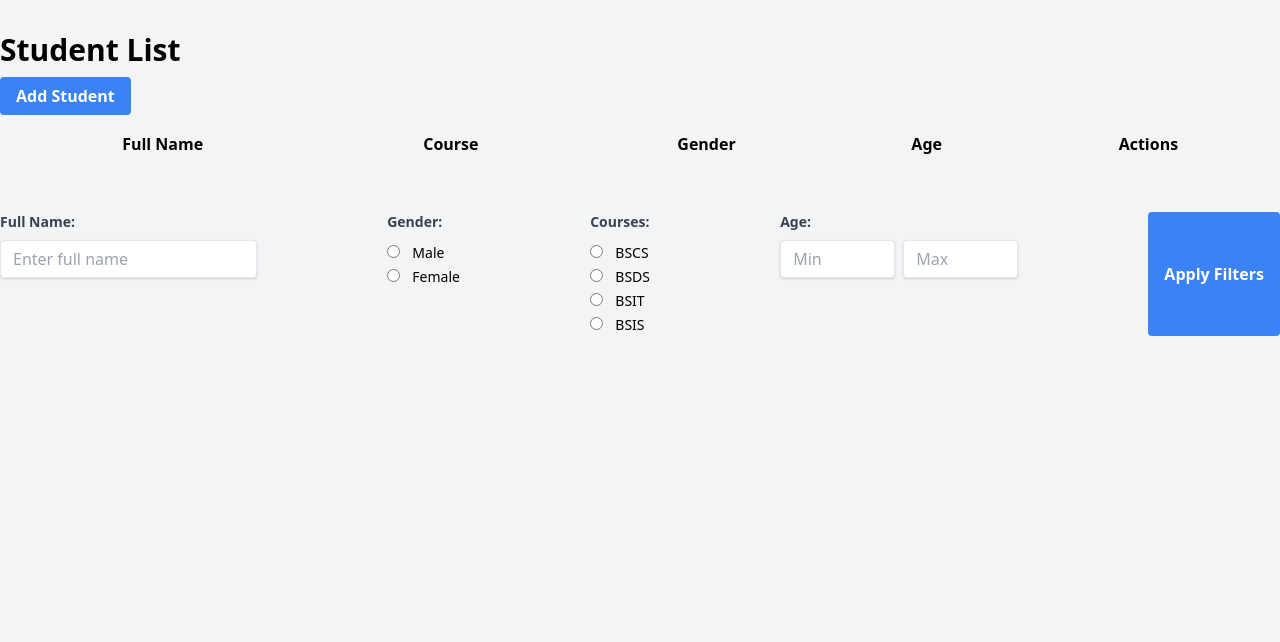
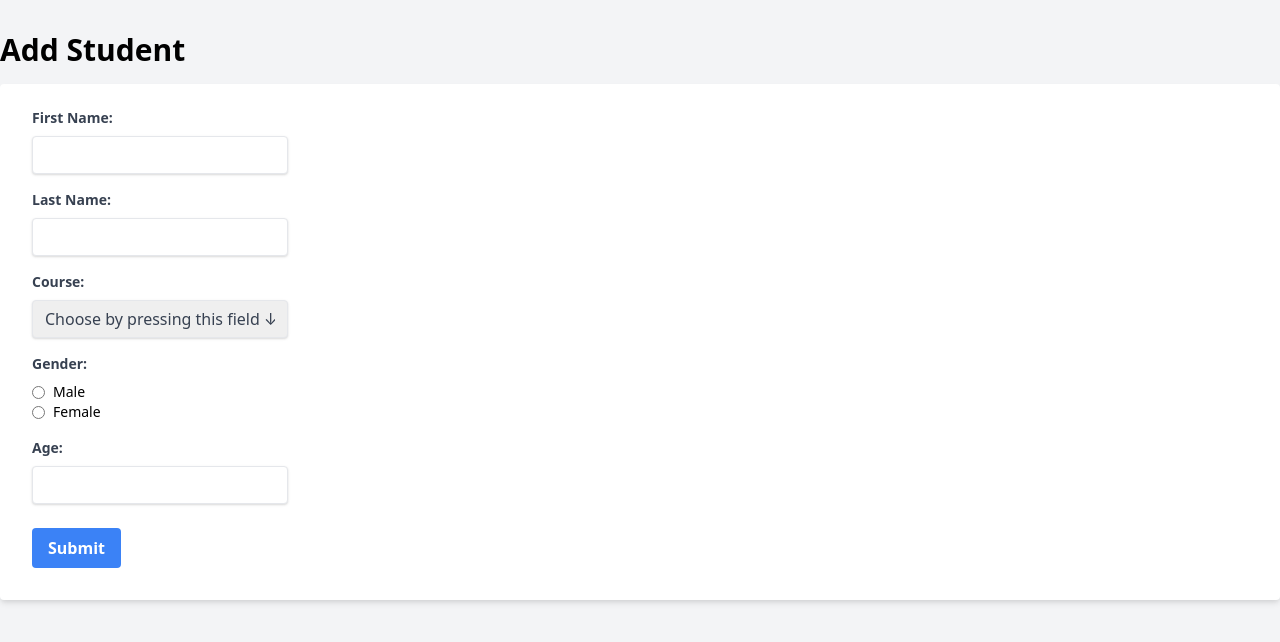
Before and after one commit to fjfdobli/EDP-FINALPROJECT, a Django app: page /add/ in a window 1280 px wide. Shown: the top 642 px of the page. Run offline with Django 5.2, Linux system fonts and the light colour scheme; lists and menus that the app fills with data are empty.

Commit message:
Update add.html edit the form

```diff
--- a/Students/templates/students/add.html
+++ b/Students/templates/students/add.html
@@ -2,241 +2,59 @@
 <!DOCTYPE html>
 <html lang="en">
 <head>
-    <meta charset="UTF-8" />
-    <meta name="viewport" content="width=device-width, initial-scale=1.0" />
-    <title>Student List</title>
-    <link
-      href="https://cdn.jsdelivr.net/npm/tailwindcss@2.2.19/dist/tailwind.min.css"
-      rel="stylesheet"
-    />
+    <meta charset="UTF-8">
+    <meta name="viewport" content="width=device-width, initial-scale=1.0">
+    <title>Add Student</title>
+    <link href="https://cdn.jsdelivr.net/npm/tailwindcss@2.2.19/dist/tailwind.min.css" rel="stylesheet">
 </head>
 <body class="bg-gray-100">
     <div class="container mx-auto py-8">
-      <h1 class="text-3xl font-bold mb-4">Student List</h1>
+        <h1 class="text-3xl font-bold mb-4">Add Student</h1>
+
+        <form method="post" class="bg-white shadow-md rounded px-8 pt-6 pb-8 mb-4">
+            {% csrf_token %}
+            <input type="hidden" name="student_id" value="{{ student.id }}">
             <div class="mb-4">
-        <a
-          href="{% url 'addStudent' %}"
-          class="bg-blue-500 hover:bg-blue-700 text-white font-bold py-2 px-4 rounded"
-          >Add Student</a
-        >
+                <label for="first_name" class="block text-gray-700 text-sm font-bold mb-2">First Name:</label>
+                <input id="first_name" name="firstName" type="text" class="shadow appearance-none border rounded w-64 py-2 px-3 text-gray-700 leading-tight focus:outline-none focus:shadow-outline" value="{{ student.firstName }}">
             </div>
-
-      <table class="table-auto w-full mb-4">
-        <thead>
-          <tr>
-            <th class="px-4 py-2">Full Name</th>
-            <th class="px-4 py-2">Course</th>
-            <th class="px-4 py-2">Gender</th>
-            <th class="px-4 py-2">Age</th>
-            <th class="px-4 py-2">Actions</th>
-          </tr>
-        </thead>
-        <tbody id="student-table-body">
-          {% for student in students %}
-          <tr>
-            <td class="border px-4 py-2 text-center">
-              {{ student.firstName }} {{ student.lastName }}
-            </td>
-            <td class="border px-4 py-2 text-center">
-              {{ student.get_course_display }}
-            </td>
-            <td class="border px-4 py-2 text-center">
-              {{ student.get_gender_display }}
-            </td>
-            <td class="border px-4 py-2 text-center">{{ student.age }}</td>
-            <td class="border px-4 py-2 text-center">
-              <a
-                href="{% url 'updateStudent' student.id %}"
-                class="text-blue-500 hover:text-blue-700 update-btn"
-                >Update</a
-              >
-              <a
-                href="#"
-                class="text-red-500 hover:text-red-700 ml-2 delete-link"
-                data-student-id="{{ student.id }}"
-                >Delete</a
-              >
-            </td>
-          </tr>
-          {% endfor %}
-        </tbody>
-      </table>
+            <div class="mb-4">
+                <label for="last_name" class="block text-gray-700 text-sm font-bold mb-2">Last Name:</label>
+                <input id="last_name" name="lastName" type="text" class="shadow appearance-none border rounded w-64 py-2 px-3 text-gray-700 leading-tight focus:outline-none focus:shadow-outline" value="{{ student.lastName }}">
             </div>
-
             <div class="mb-4">
-      <form id="filter-form" class="flex justify-between">
-        <div>
-          <label
-            for="name-filter"
-            class="block text-gray-700 text-sm font-bold mb-2"
-            >Full Name:</label
-          >
-          <input
-            id="name-filter"
-            name="name"
-            type="text"
-            class="shadow appearance-none border rounded py-2 px-3 text-gray-700 leading-tight focus:outline-none focus:shadow-outline"
-            placeholder="Enter full name"
-          />
+                <label for="course" class="block text-gray-700 text-sm font-bold mb-2">Course:</label>
+                <select id="course" name="course" class="shadow appearance-none border rounded w-64 py-2 px-3 text-gray-700 leading-tight focus:outline-none focus:shadow-outline">
+                    <option value="#">Choose by pressing this field ↓</option>
+                    <option value="BS-CS" {% if student.course == 'BS-CS' %} selected {% endif %}>BS-CS</option>
+                    <option value="BS-DS" {% if student.course == 'BS-DS' %} selected {% endif %}>BS-DS</option>
+                    <option value="BS-IT" {% if student.course == 'BS-IT' %} selected {% endif %}>BS-IT</option>
+                    <option value="BS-IS" {% if student.course == 'BS-IS' %} selected {% endif %}>BS-IS</option>
+                </select>
             </div>
-        <div>
-          <label class="block text-gray-700 text-sm font-bold mb-2"
-            >Gender:</label
-          >
-          <div>
-            <input
-              type="radio"
-              id="gender-male"
-              name="gender"
-              value="Male"
-              class="mr-2 leading-tight focus:outline-none focus:shadow-outline"
-            />
-            <label for="gender-male" class="text-sm">Male</label>
+            <div class="mb-4">
+                <label class="block text-gray-700 text-sm font-bold mb-2">Gender:</label>
+                <div class="flex items-center">
+                    <input type="radio" id="male" name="gender" value="Male" class="mr-2 leading-tight focus:outline-none focus:shadow-outline" {% if student.gender == 'Male' %} checked {% endif %}>
+                    <label for="male" class="text-sm">Male</label>
                 </div>
-          <div>
-            <input
-              type="radio"
-              id="gender-female"
-              name="gender"
-              value="Female"
-              class="mr-2 leading-tight focus:outline-none focus:shadow-outline"
-            />
-            <label for="gender-female" class="text-sm">Female</label>
+                <div class="flex items-center">
+                    <input type="radio" id="female" name="gender" value="Female" class="mr-2 leading-tight focus:outline-none focus:shadow-outline" {% if student.gender == 'Female' %} checked {% endif %}>
+                    <label for="female" class="text-sm">Female</label>
                 </div>
             </div>
-        <div>
-          <label class="block text-gray-700 text-sm font-bold mb-2"
-            >Courses:</label
-          >
-          <div>
-            <input
-              type="radio"
-              id="course-bs-cs"
-              name="course"
-              value="BS-CS"
-              class="mr-2 leading-tight focus:outline-none focus:shadow-outline"
-            />
-            <label for="course-bs-cs" class="text-sm">BSCS</label>
+            <div class="mb-6">
+                <label for="age" class="block text-gray-700 text-sm font-bold mb-2">Age:</label>
+                <input id="age" name="age" type="number" class="shadow appearance-none border rounded w-64 py-2 px-3 text-gray-700 leading-tight focus:outline-none focus:shadow-outline" min="1" max="100" value="{{ student.age }}" required>
             </div>
-          <div>
-            <input
-              type="radio"
-              id="course-bs-ds"
-              name="course"
-              value="BS-DS"
-              class="mr-2 leading-tight focus:outline-none focus:shadow-outline"
-            />
-            <label for="course-bs-ds" class="text-sm">BSDS</label>
+            <div class="flex items-center justify-between">
+                <button type="submit" class="bg-blue-500 hover:bg-blue-700 text-white font-bold py-2 px-4 rounded focus:outline-none focus:shadow-outline">
+                    Submit
+                </button>
             </div>
-          <div>
-            <input
-              type="radio"
-              id="course-bs-it"
-              name="course"
-              value="BS-IT"
-              class="mr-2 leading-tight focus:outline-none focus:shadow-outline"
-            />
-            <label for="course-bs-it" class="text-sm">BSIT</label>
+        </form>
+
+
     </div>
-          <div>
-            <input
-              type="radio"
-              id="course-bs-is"
-              name="course"
-              value="BS-IS"
-              class="mr-2 leading-tight focus:outline-none focus:shadow-outline"
-            />
-            <label for="course-bs-is" class="text-sm">BSIS</label>
-          </div>
-        </div>
-        <div>
-          <label class="block text-gray-700 text-sm font-bold mb-2">Age:</label>
-          <div class="flex">
-            <input
-              id="min-age"
-              name="minAge"
-              type="number"
-              class="shadow appearance-none border rounded py-2 px-3 text-gray-700 leading-tight focus:outline-none focus:shadow-outline mr-2"
-              min="1"
-              max="100"
-              placeholder="Min"
-            />
-            <input
-              id="max-age"
-              name="maxAge"
-              type="number"
-              class="shadow appearance-none border rounded py-2 px-3 text-gray-700 leading-tight focus:outline-none focus:shadow-outline"
-              min="1"
-              max="100"
-              placeholder="Max"
-            />
-          </div>
-        </div>
-        <button
-          type="submit"
-          class="bg-blue-500 hover:bg-blue-700 text-white font-bold py-2 px-4 rounded focus:outline-none focus:shadow-outline"
-        >
-          Apply Filters
-        </button>
-      </form>
-    </div>
-
-    <script>
-      document.addEventListener("DOMContentLoaded", () => {
-        const deleteLinks = document.querySelectorAll(".delete-link")
-
-        deleteLinks.forEach((link) => {
-          link.addEventListener("click", (e) => {
-            e.preventDefault()
-
-            const studentId = link.getAttribute("data-student-id")
-            const url = `/delete/${studentId}/`
-
-            const csrftoken = getCookie("csrftoken")
-
-            if (confirm("Are you sure you want to delete this student?")) {
-              fetch(url, {
-                method: "DELETE",
-                headers: {
-                  "X-CSRFToken": csrftoken,
-                },
-              })
-                .then((response) => {
-                  if (response.ok) {
-                    window.location.reload()
-                  } else {
-                    throw new Error("Failed to delete student")
-                  }
-                })
-                .catch((error) => {
-                  console.error("Delete request failed:", error)
-                })
-            }
-          })
-        })
-      })
-
-      function getCookie(name) {
-        let cookieValue = null
-        if (document.cookie && document.cookie !== "") {
-          const cookies = document.cookie.split(";")
-          for (let i = 0; i < cookies.length; i++) {
-            const cookie = cookies[i].trim()
-
-            if (cookie.startsWith(name + "=")) {
-              cookieValue = decodeURIComponent(
-                cookie.substring(name.length + 1)
-              )
-              break
-            }
-          }
-        }
-        return cookieValue
-      }
-
-      function openEditForm(studentId) {
-        window.location.href = `/edit/${studentId}/`
-      }
-    </script>
 </body>
 </html>
```
Lines whose indentation alone changed are shown as unchanged.
